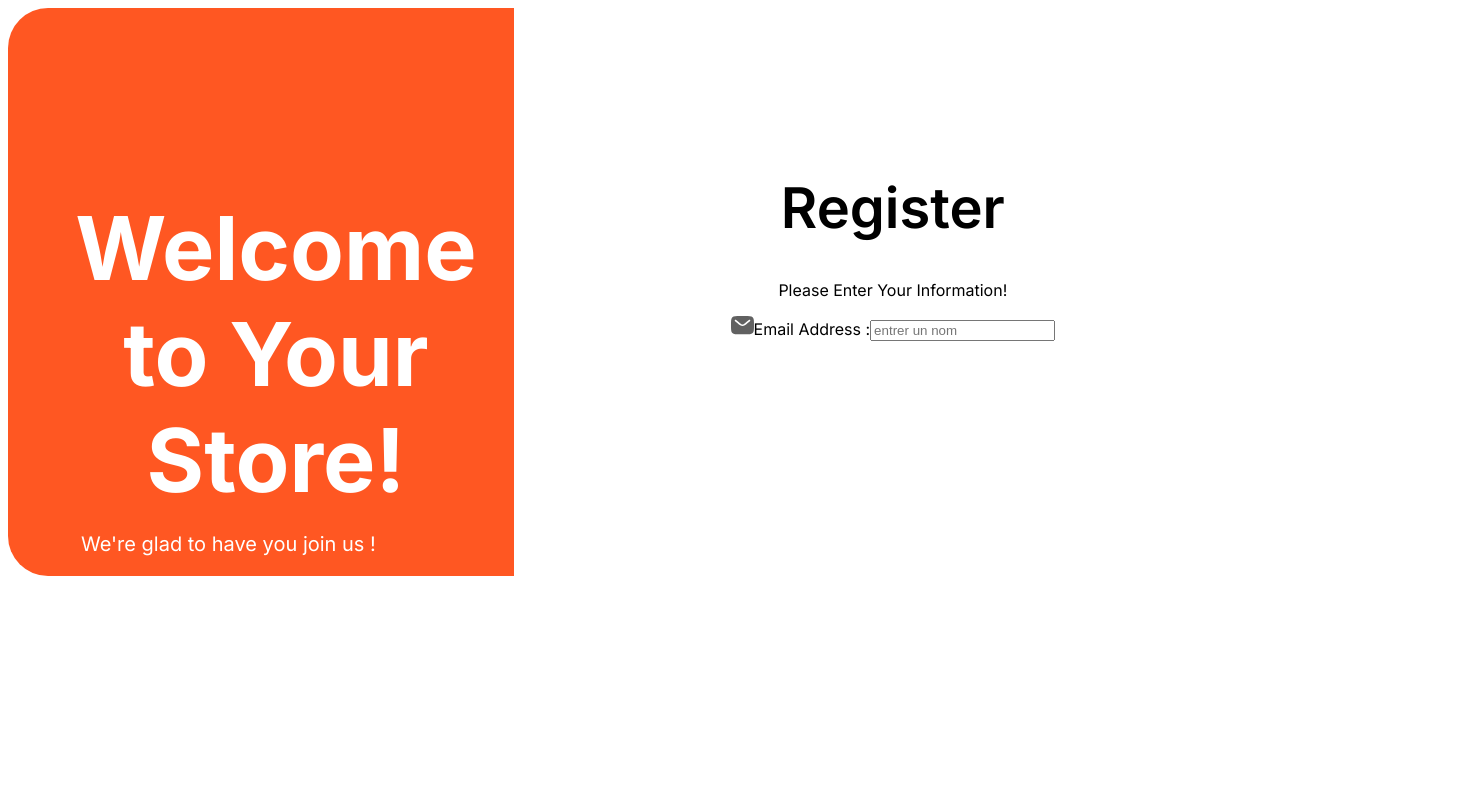
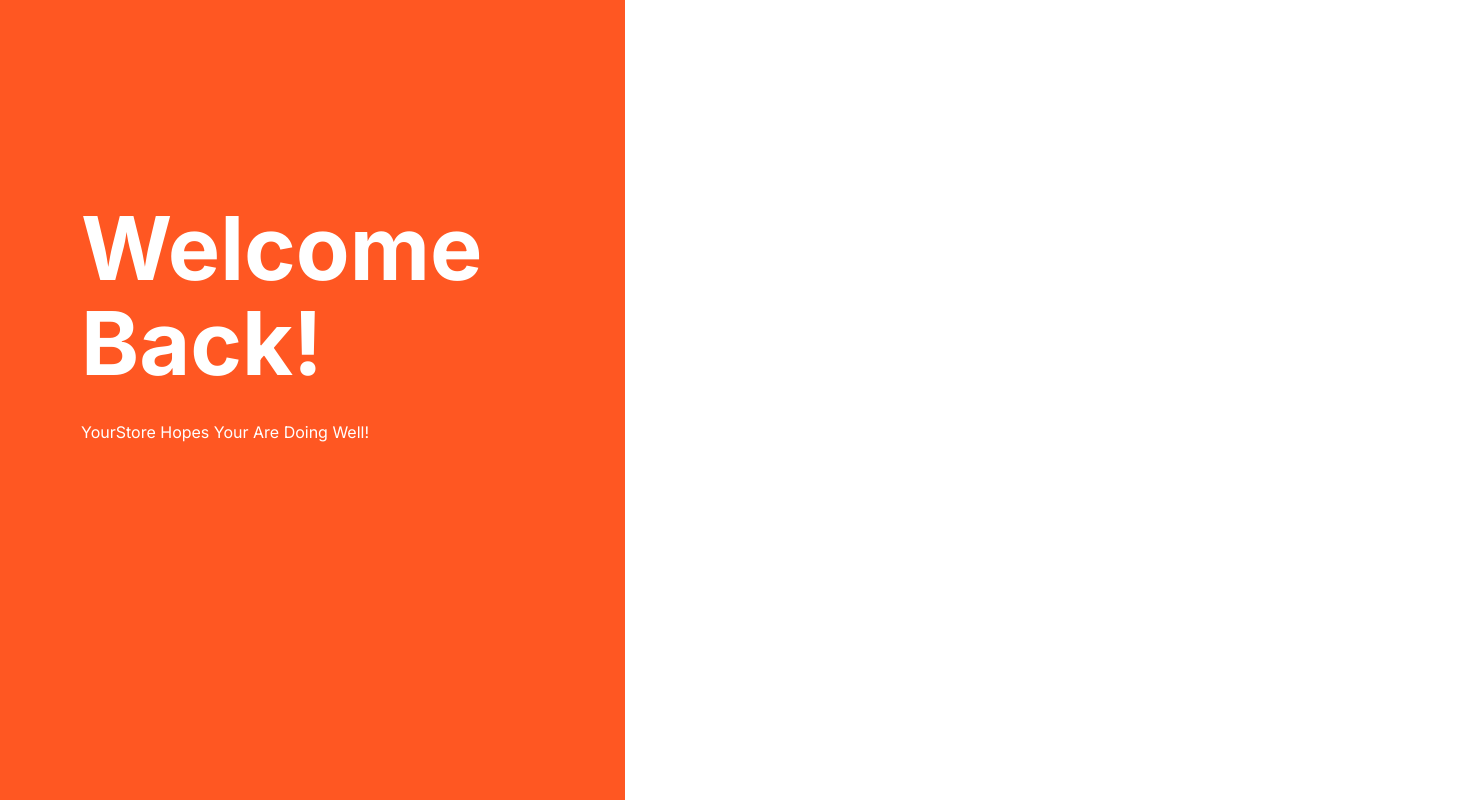
Before and after one commit to AssmaeAlida/Plateforme-d-e-commerce-B2B, a React (Vite) app in the folder E-comerce_Front-end-React/e-comerce_front-end_react/: page / in a window 1280 px wide. Shown: the top 800 px of the page, 1473 px wide, since content can reach past the window. Built offline with nearby package versions, Linux system fonts and the light colour scheme.

Commit message:
iniCommit

```diff
--- a/E-comerce_Front-end-React/e-comerce_front-end_react/package.json
+++ b/E-comerce_Front-end-React/e-comerce_front-end_react/package.json
@@ -7,7 +7,9 @@
     "dev": "vite",
     "build": "vite build",
     "lint": "eslint . --ext js,jsx --report-unused-disable-directives --max-warnings 0",
-    "preview": "vite preview"
+    "preview": "vite preview",
+    "start": "vite"
+
   },
   "dependencies": {
     "react": "^18.2.0",
--- a/E-comerce_Front-end-React/e-comerce_front-end_react/src/App.jsx
+++ b/E-comerce_Front-end-React/e-comerce_front-end_react/src/App.jsx
@@ -1,12 +1,11 @@
-import { useState } from 'react'
 import './index.css'
-import Register from './Components/Register/Register'
+import ForgetPassword from './Components/ForgetPassword/ForgetPassword'
 function App() {
 
   return (
     <>
     <div className='body'>
-    <Register/>
+    <ForgetPassword/>
 
     </div>
 
--- /dev/null
+++ b/E-comerce_Front-end-React/e-comerce_front-end_react/src/Components/ForgetPassword/ForgetPassword.jsx
@@ -0,0 +1,14 @@
+import "./ForgetPassword.css"
+import PartOrange from "./PartOrange/PartOrange";
+export default function RegisterForm(){
+    return (
+        <>
+        <div className="register_form">
+        <PartOrange/>
+
+
+
+        </div>
+        </>
+    );
+}
--- /dev/null
+++ b/E-comerce_Front-end-React/e-comerce_front-end_react/src/Components/ForgetPassword/PartOrange/PartOrange.jsx
@@ -0,0 +1,19 @@
+import "./PartOrange.css"
+
+import 'typeface-inter';
+
+export default function PartOrange(){
+    return(
+
+        <div style={{width: 1465, height: '100%', position: 'relative', background: 'white', boxShadow: '0px 22px 44px rgba(0, 0, 0, 0.15)'}}>
+          <div style={{ width: 625, height: 1080, left: 0, top: 0, position: 'absolute', background: '#FF5722', marginTop: -8, marginLeft: -8 }} />
+            <div style={{width: 401, height: 201, left: 73, top: 187, position: 'absolute'}}>
+            <div style={{left: 0, top: 0, position: 'absolute', color: 'white', fontSize: 87.95, fontFamily: 'Inter', fontWeight: '700', wordWrap: 'break-word'}}>Welcome</div>
+             <div style={{left: 0, top: 95, position: 'absolute', color: 'white', fontSize: 87.95, fontFamily: 'Inter', fontWeight: '700', wordWrap: 'break-word'}}>Back!</div>
+         </div>
+           <div style={{left: 73, top: 404, position: 'absolute', color: 'white', fontSize: 16, fontFamily: 'Inter', fontWeight: '400', lineHeight: 18.69, wordWrap: 'break-word', marginTop: -129}}>YourStore Hopes Your Are Doing Well!</div>
+
+      </div>
+
+    );
+}
```
Also changed, not shown: E-comerce_Front-end-React/e-comerce_front-end_react/src/Components/ForgetPassword/ForgetPassword.css (added), E-comerce_Front-end-React/e-comerce_front-end_react/src/Components/ForgetPassword/PartOrange/PartOrange.css (added).
